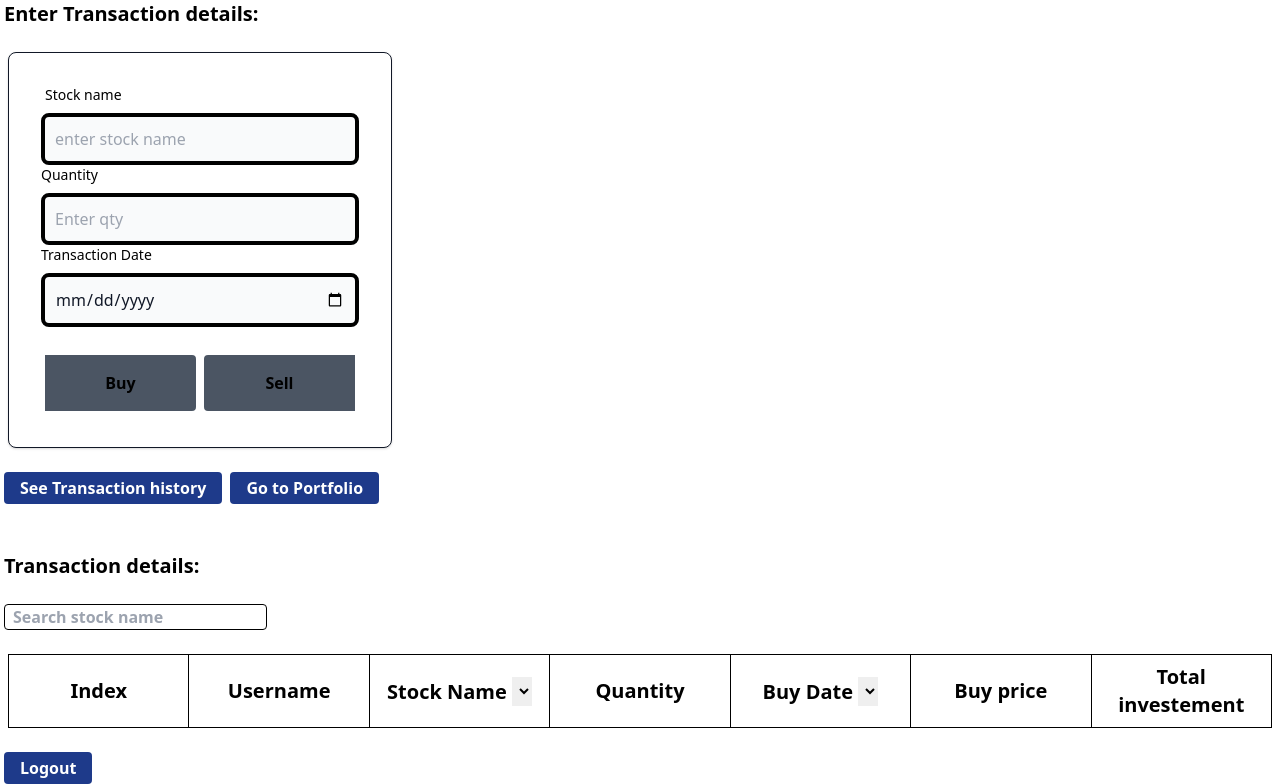
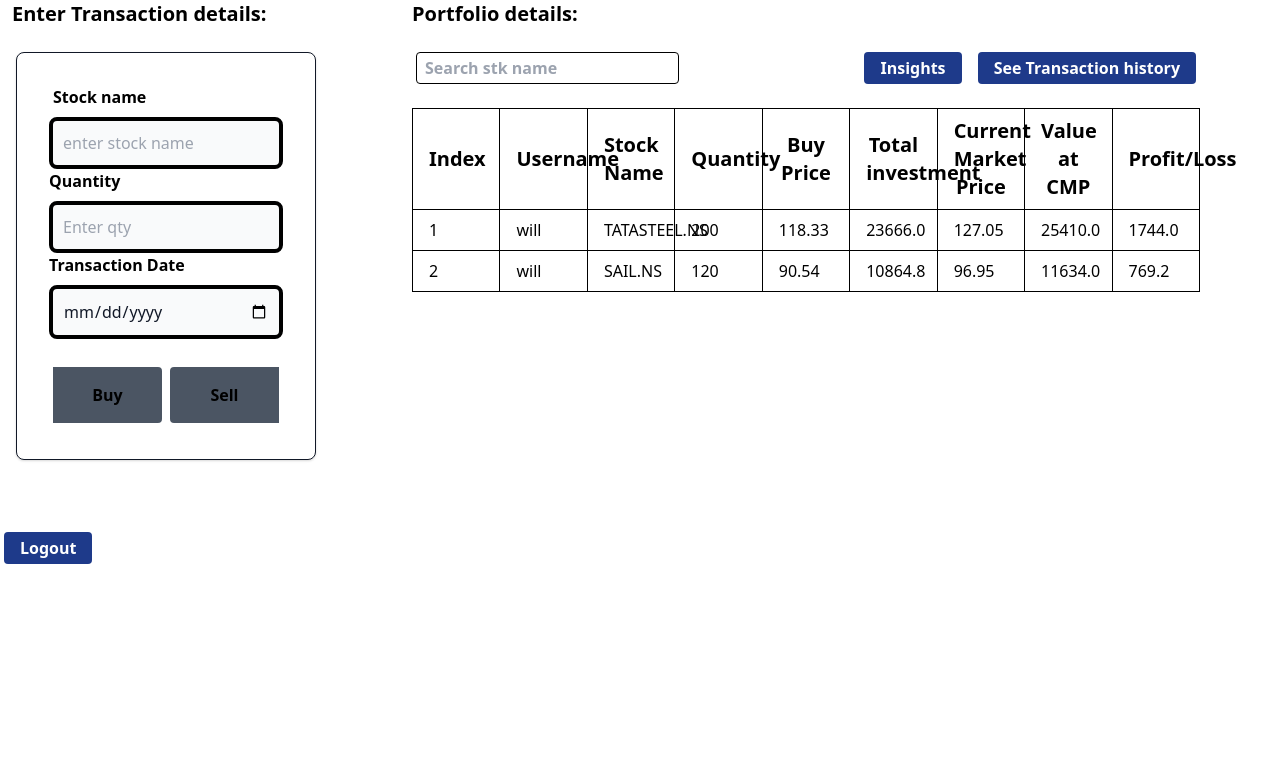
Before and after one commit to lavanya-v16/StockStrategi, a Flask app: a page that uses templates/app_pages/transaction_input.html in a window 1280 px wide. Shown: the part 104-888 px from the top of the page. After the commit the page ends 668 px from the top, so only its background shows below. Run offline with Flask 3, Linux system fonts and the light colour scheme; lists and menus that the app fills with data are empty.

Commit message:
added transaction card and modified structures

```diff
--- a/app.py
+++ b/app.py
@@ -3,12 +3,14 @@ from routes.login import login_route
 from routes.create import create_route
 from routes.transaction_input import transaction_route
 from routes.portfolio import portfolio_route
+from routes.transaction_history import transactionhistory_route
 
 app=Flask(__name__)
 app.register_blueprint(login_route)
 app.register_blueprint(create_route)
 app.register_blueprint(transaction_route)
 app.register_blueprint(portfolio_route)
+app.register_blueprint(transactionhistory_route)
 
 
 app.config['SECRET_KEY']='random key'
--- a/routes/transaction_input.py
+++ b/routes/transaction_input.py
@@ -1,152 +1,168 @@
-from flask import Flask, render_template, redirect, url_for, Blueprint, request,flash
+from flask import Flask, render_template, redirect, url_for, Blueprint, request, flash
 from werkzeug.security import generate_password_hash
 import sqlite3
 import yfinance as yf
 from datetime import datetime
 
+transaction_route = Blueprint("transaction_route", __name__)
 
-transaction_route=Blueprint("transaction_route", __name__)
+con = sqlite3.connect('database.db', check_same_thread=False)
+cur = con.cursor()
 
-con=sqlite3.connect('database.db',check_same_thread=False)
-cur=con.cursor()
+k = []
 
-k=[]
-@transaction_route.route("/transaction/<username>",methods=["POST", "GET"])
+
+@transaction_route.route("/transaction/<username>", methods=["POST", "GET"])
 def transaction_input(username):
-    flag=0
-    Action=''
-    if request.method=="POST":
+    flag = 0
+    Action = ''
+    if request.method == "POST":
         try:
-            transaction_history=request.form.get("thistory")
-            buy=request.form.get("buy")
-            sell=request.form.get("sell")
-            portfolio=request.form.get("portfolio")
-            logout=request.form.get("logout")
+            transaction_history = request.form.get("thistory")
+            buy = request.form.get("buy")
+            sell = request.form.get("sell")
+            logout = request.form.get("logout")
             if buy:
                 print("BUYYYYYYYYYYYYYYYYYY")
-                Action='Buy'
-                sname=request.form["stock-name"]
-                sqty=request.form["stock-quantity"]
-                sdate=request.form["start-date"]
-                l=[]
+                Action = 'Buy'
+                sname = request.form["stock-name"]
+                sqty = request.form["stock-quantity"]
+                sdate = request.form["start-date"]
+                l = []
                 l.append(sname)
                 l.append(sqty)
                 l.append(sdate)
                 print(l)
-                flag=-1
-                buyprice=cp_calc(sdate,sqty,sname,flag)   #buy price
-                print(buyprice,"buyprice of ",sqty)
-                flag=0
-                costprice=cp_calc(sdate,sqty,sname,flag)   #cost price
+                flag = -1
+                buyprice = cp_calc(sdate, sqty, sname, flag)  # buy price
+                print(buyprice, "buyprice of ", sqty)
+                flag = 0
+                costprice = cp_calc(sdate, sqty, sname, flag)  # cost price
                 print(costprice)
-                flag=1
-                todayvalue=cp_calc(sdate,sqty,sname,flag)  #shares current price
-                flag=2
-                currenttotal=cp_calc(sdate,sqty,sname,flag)    #total amount now wrt current price
-                pl=round(currenttotal-costprice,2)        #profit or loss
+                flag = 1
+                todayvalue = cp_calc(sdate, sqty, sname, flag)  # shares current price
+                flag = 2
+                currenttotal = cp_calc(sdate, sqty, sname, flag)  # total amount now wrt current price
+                pl = round(currenttotal - costprice, 2)  # profit or loss
                 l.append(costprice)
                 l.append(todayvalue)
                 l.append(currenttotal)
                 l.append(pl)
                 k.append(l)
                 print(k)
-                cur.execute("INSERT INTO Stockuser(username,stockname,qty,buydate,todayvalue,buyprice) VALUES (?,?,?,?,?,?)",(username,sname,sqty,sdate,buyprice,costprice))
+                cur.execute(
+                    "INSERT INTO Stockuser(username,stockname,qty,buydate,todayvalue,buyprice) VALUES (?,?,?,?,?,?)",
+                    (username, sname, sqty, sdate, buyprice, costprice))
                 print("inserted into stock")
-                cur.execute("Select * from Portfoliouser where username=?",(username,))
-                prow=cur.fetchall()
+                cur.execute("Select * from Portfoliouser where username=?", (username,))
+                prow = cur.fetchall()
                 print(prow)
-                if prow==[]:
+                if prow == []:
                     print("hi this is prow creation")
-                    cur.execute("INSERT INTO Portfoliouser(username,stockname,qty,todayvalue,buyprice,CMP,VALUE_CMP,PROFIT_LOSS) VALUES (?,?,?,?,?,?,?,?)",(username,sname,sqty,buyprice,costprice,todayvalue,currenttotal,pl))
+                    cur.execute(
+                        "INSERT INTO Portfoliouser(username,stockname,qty,todayvalue,buyprice,CMP,VALUE_CMP,PROFIT_LOSS) VALUES (?,?,?,?,?,?,?,?)",
+                        (username, sname, sqty, buyprice, costprice, todayvalue, currenttotal, pl))
                     con.commit()
                 else:
-                    entrycount=0
+                    entrycount = 0
                     # i[0]=username prow[i][1]=stockname i[2]=qty i[3]=todayvalue i[4]=buyprice i[5]=cmp i[6]=vcmp i[7]=pl
                     for i in range(len(prow)):
-                        print("sname",prow[i][1])
-                        if prow[i][1]==sname:
-                                entrycount=100
-                                print("sname inside",sname)
-                                print(prow[i][2])
-                                print(sqty)
-                                total_quantity=int(sqty)+int(prow[i][2])
-                                print("total_quantity",total_quantity)
-                                print("value fetched",prow[i][3])
-                                buyprice_port=round(((buyprice*int(sqty))+(prow[i][3]*int(prow[i][2])))/total_quantity,2)
-                                print(buyprice_port)
-                                costprice_port=round(buyprice_port*total_quantity,2)
-                                print("costprice_port",costprice_port)
-                                stock_name=yf.Ticker(sname)
-                                end_date = datetime.now().strftime('%Y-%m-%d')
-                                stock_name_history=stock_name.history(start=sdate, end=end_date)
-                                cmprice=round(stock_name_history.Close[-1],2)   # todays value of stock
-                                print("cmp",cmprice)
-                                vcmp=round(cmprice*total_quantity,2) #total value of entire investment
-                                pl=round(vcmp-costprice_port,2)
-                                print(vcmp,costprice_port,pl)
-                                cur.execute("UPDATE Portfoliouser SET username=(?),stockname=(?),qty=(?),todayvalue=(?),buyprice=(?),CMP=(?),VALUE_CMP=(?),PROFIT_LOSS=(?) Where stockname=(?)",(username,sname,total_quantity,buyprice_port,costprice_port,cmprice,vcmp,pl,sname))
-                                print("updated")
-                                con.commit()
-                                print("added")
-                                break
-                    if entrycount==0:
-                        cur.execute("INSERT INTO Portfoliouser(username,stockname,qty,todayvalue,buyprice,CMP,VALUE_CMP,PROFIT_LOSS) VALUES (?,?,?,?,?,?,?,?)",(username,sname,sqty,buyprice,costprice,todayvalue,currenttotal,pl))
+                        print("sname", prow[i][1])
+                        if prow[i][1] == sname:
+                            entrycount = 100
+                            print("sname inside", sname)
+                            print(prow[i][2])
+                            print(sqty)
+                            total_quantity = int(sqty) + int(prow[i][2])
+                            print("total_quantity", total_quantity)
+                            print("value fetched", prow[i][3])
+                            buyprice_port = round(
+                                ((buyprice * int(sqty)) + (prow[i][3] * int(prow[i][2]))) / total_quantity, 2)
+                            print(buyprice_port)
+                            costprice_port = round(buyprice_port * total_quantity, 2)
+                            print("costprice_port", costprice_port)
+                            stock_name = yf.Ticker(sname)
+                            end_date = datetime.now().strftime('%Y-%m-%d')
+                            stock_name_history = stock_name.history(start=sdate, end=end_date)
+                            cmprice = round(stock_name_history.Close[-1], 2)  # todays value of stock
+                            print("cmp", cmprice)
+                            vcmp = round(cmprice * total_quantity, 2)  # total value of entire investment
+                            pl = round(vcmp - costprice_port, 2)
+                            print(vcmp, costprice_port, pl)
+                            cur.execute(
+                                "UPDATE Portfoliouser SET username=(?),stockname=(?),qty=(?),todayvalue=(?),buyprice=(?),CMP=(?),VALUE_CMP=(?),PROFIT_LOSS=(?) Where stockname=(?)",
+                                (username, sname, total_quantity, buyprice_port, costprice_port, cmprice, vcmp, pl,
+                                 sname))
+                            print("updated")
+                            con.commit()
+                            break
+                    if entrycount == 0:
+                        cur.execute(
+                            "INSERT INTO Portfoliouser(username,stockname,qty,todayvalue,buyprice,CMP,VALUE_CMP,PROFIT_LOSS) VALUES (?,?,?,?,?,?,?,?)",
+                            (username, sname, sqty, buyprice, costprice, todayvalue, currenttotal, pl))
                         print("didnt exist so added")
                 con.commit()
-                msg="Record added successfully"
+                msg = "Record added successfully"
                 print(msg)
+                con.row_factory = sqlite3.Row
+                cur.execute("SELECT rowid, * from Portfoliouser where username=?", (username,))
+                rows = cur.fetchall()
+                return render_template("app_pages/transaction_input.html",rows=rows)
             if sell:
-                Action="Sell"
-                print("sell",Action)
-                return redirect(url_for("transaction_route.transaction_input",username=username))
-            if portfolio:
-                print("portfolio")
-                return redirect(url_for("portfolio_route.portfolio",username=username))
+                Action = "Sell"
+                print("sell", Action)
+                return redirect(url_for("transaction_route.transaction_input", username=username))
+
             if transaction_history:
-                return displaydb(username)
+                return redirect(url_for("transactionhistory_route.transaction_history",username=username))
+                # return displaydb(username)
             if logout:
                 return redirect(url_for("home"))
             else:
                 Flask.abort(404)
-            return redirect(url_for("transaction_route.transaction_input",username=username))
+            return redirect(url_for("transaction_route.transaction_input", username=username))
         except:
             con.rollback()
-            msg="error in insert"
+            msg = "error in insert"
         finally:
             if buy:
-                con.row_factory=sqlite3.Row
-                cur.execute("SELECT rowid, * from Stockuser where username=?",(username,))
-                rows=cur.fetchall()
-                return render_template("app_pages/transaction_input.html",list_of_stock=k,rows=rows)
+                con.row_factory = sqlite3.Row
+                cur.execute("SELECT rowid, * from Portfoliouser where username=?", (username,))
+                rows = cur.fetchall()
+                return render_template("app_pages/transaction_input.html", list_of_stock=k, rows=rows)
     else:
-        return render_template("app_pages/transaction_input.html")
+        con.row_factory = sqlite3.Row
+        cur.execute("SELECT rowid, * from Portfoliouser where username=?", (username,))
+        rows = cur.fetchall()
+        return render_template("app_pages/transaction_input.html",rows=rows)
 
-def cp_calc(date,qty,name,flag):
+
+def cp_calc(date, qty, name, flag):
     print("hi frm cp")
-    stock_name=yf.Ticker(name)
+    stock_name = yf.Ticker(name)
     end_date = datetime.now().strftime('%Y-%m-%d')
-    stock_name_history=stock_name.history(start=date ,end=end_date)
-    if flag==-1:
-        returnvalue=round(stock_name_history.Close[0],2)
+    stock_name_history = stock_name.history(start=date, end=end_date)
+    if flag == -1:
+        returnvalue = round(stock_name_history.Close[0], 2)
         return returnvalue
-    if flag==0:
-        returnvalue=round(float(qty)*stock_name_history.Close[0],2)
+    if flag == 0:
+        returnvalue = round(float(qty) * stock_name_history.Close[0], 2)
         return returnvalue
-    if flag==1:
-        returnvalue=round(stock_name_history.Close[-1],2)
+    if flag == 1:
+        returnvalue = round(stock_name_history.Close[-1], 2)
         return returnvalue
     else:
-        returnvalue=round(float(qty)*stock_name_history.Close[-1],2)
+        returnvalue = round(float(qty) * stock_name_history.Close[-1], 2)
         return returnvalue
 
+
 def displaydb(username):
-        print("helooooo")
-        con.row_factory=sqlite3.Row
-        cur.execute("SELECT rowid, * from Stockuser where username=?",(username,))
-        rows=cur.fetchall()
-        print(rows)
-        return render_template("app_pages/transaction_input.html",list_of_stock=k,rows=rows)
+    print("helooooo")
+    con.row_factory = sqlite3.Row
+    cur.execute("SELECT rowid, * from Stockuser where username=?", (username,))
+    rows = cur.fetchall()
+    print(rows)
+    return render_template("app_pages/transaction_input.html", list_of_stock=k, rows=rows)
 
-
-#transaction input to home
-#transaction input to portfolio
+# transaction input to home
+# transaction input to portfolio
--- a/templates/app_pages/transaction_input.html
+++ b/templates/app_pages/transaction_input.html
@@ -1,81 +1,89 @@
 {% extends 'app_pages/base.html' %}
 
 {% block content %}
-
-    <h2 class="text-xl font-semibold mx-1">Enter Transaction details: </h2>
+    <div class="flex font-sans">
+        <div class="w-1/4 mx-2">
+            <h2 class="w-full text-xl font-bold mx-1">Enter Transaction details: </h2>
             <br>
-    <div class="w-full mx-2 max-w-sm bg-white border border-gray-900 rounded-lg shadow sm:p-6 md:p-8 dark:bg-gray-800 dark:border-gray-700 ">
+            <div class=" mx-2 max-w-3xl bg-white border border-gray-900 rounded-lg shadow sm:p-6 md:p-8 dark:bg-gray-800 dark:border-gray-700 ">
                 <form action="#" method="post" id="myForm">
                     <div>
-                <label for="stockname" class="mx-1 block mb-2 text-sm font-medium text-black dark:text-white">Stock name</label>
+                        <label for="stockname" class="mx-1 block mb-2 text-l font-bold text-black dark:text-white">Stock name</label>
                         <input type="text" name="stock-name" placeholder="enter stock name" class=" bg-gray-50 border-4 border-black text-gray-900 text-base rounded-lg focus:ring-blue-500 focus:border-blue-500 block w-full p-2.5 dark:bg-gray-600 dark:border-gray-500 dark:placeholder-gray-400 dark:text-white" required>
                     </div>
                     <div>
-                <label for="qty" class="block mb-2 text-sm font-medium text-black dark:text-white">Quantity</label>
+                        <label for="qty" class="block mb-2 text-l font-bold text-black dark:text-white">Quantity</label>
                         <input type="number" name= "stock-quantity" placeholder="Enter qty"  min=1 class="bg-gray-50 border-4 border-black text-gray-900 text-base rounded-lg focus:ring-blue-500 focus:border-blue-500 block w-full p-2.5 dark:bg-gray-600 dark:border-gray-500 dark:placeholder-gray-400 dark:text-white" required>
                     </div>
                     <div>
-                <label for="date" class="block mb-2 text-sm font-medium text-black dark:text-white">Transaction Date</label>
+                        <label for="date" class="block mb-2 text-l font-bold text-black dark:text-white">Transaction Date</label>
                         <input type="date" name="start-date" class="bg-gray-50 border-4 border-black text-gray-900 text-base rounded-lg focus:ring-blue-500 focus:border-blue-500 block w-full p-2.5 dark:bg-gray-600 dark:border-gray-500 dark:placeholder-gray-400 dark:text-white" required>
                     </div>
                     <br>
-            <div class="space-x-0 flex relative">
-                    <input type="submit" name="buy" value="Buy" class="float-left w-full bg-gray-600 text-black font-semibold px-4 py-4 rounded-r-lg cursor-pointer border-4 border-white">
-                    <input type="submit" name="sell" value="Sell" class="float-left  w-full bg-gray-600 text-black font-semibold px-4 py-4 rounded-l-lg  cursor-pointer border-4 border-white">
+                    <!-- <div class="w-full bg-gray-600"> -->
+                        <div class=" content-end self-end flex">
+                                <input type="submit" name="buy" value="Buy" class=" w-1/2 bg-gray-600 text-black font-semibold px-4 py-4 rounded-r-lg cursor-pointer border-4 border-white">
+                                <input type="submit" name="sell" value="Sell" class=" w-1/2 bg-gray-600 text-black font-semibold px-4 py-4 rounded-l-lg  cursor-pointer border-4 border-white">
                         </div>
+                    <!-- </div> -->
+                </form>
+            </div>
+        </div>
+        <div class="w-3/4">
+            <h2 class="text-xl font-bold mx-20">Portfolio details:</h2>
+            <br>
+            <div class="flex mx-20">
+                <form method="post" class="flex">
+                    <input type="text" name="search" id="search" placeholder="Search stk name" class="mx-1 px-2 border border-black rounded font-bold"/>
+                </form>
+                <div class="ml-auto flex">
+                    <form method="post">
+                        <input type="submit" name="insights" value="Insights" class=" bg-blue-900 text-white font-semibold px-4 py-1 rounded cursor-pointer ml-auto mx-2">
+                        <input type="submit" name="thistory" value="See Transaction history" class=" mx-1 bg-blue-900 text-white font-semibold px-4 py-1 rounded cursor-pointer">
                     </form>
                 </div>
                     <br>
-
-
-        <form method="post" action="#">
-                <input type="submit" name="thistory" value="See Transaction history" class=" mx-1 bg-blue-900 text-white font-semibold px-4 py-1 rounded cursor-pointer">
-                <input type="submit" name="portfolio" value="Go to Portfolio" class=" bg-blue-900 text-white font-semibold px-4 py-1 rounded cursor-pointer">
-        </form>
+            </div>
             <br>
-
-
-    <br>
-    <h2 class="text-xl font-semibold mx-1">Transaction details: </h2>
-    <br>
-    <input type="text" name="search" id="search" placeholder="Search stock name" class="mx-1 px-2 border border-black rounded font-bold"/>
-    <br>
-    <br>
-    <div class="mx-2">
-        <table id="stable" style="width: 100%;" class="table-fixed border-collapse border border-black " >
-            <tr class="hover:bg-gray-200 text-xl">
+            <div class="mx-20 ">
+                <table id="stable" class="w-full table-fixed border-collapse">
+                    <tr class="text-xl">
                         <th class="border border-black px-4 py-2">Index</th>
-                <th class="border border-black px-4 py-2"> Username</th>
-                <th class="border border-black px-4 py-2"> Stock Name
-                    <select class="table-filter">
-                        <option value="all"></option>
-                    </select>
-                </th>
+                        <th class="border border-black px-4 py-2">Username</th>
+                        <th class="border border-black px-4 py-2">Stock Name</th>
                         <th class="border border-black px-4 py-2">Quantity</th>
-                <th class="border border-black px-4 py-2">Buy Date
-                    <select class="table-filter">
-                        <option value="all"></option>
-                    </select>
-                </th>
-                <th class="border border-black px-4 py-2">Buy price</th>
-                <th class="border border-black px-4 py-2">Total investement</th>
+                        <th class="border border-black px-4 py-2">Buy Price</th>
+                        <th class="border border-black px-4 py-2">Total investment</th>
+                        <th class="border border-black px-4 py-2">Current Market Price</th>
+                        <th class="border border-black px-4 py-2">Value at CMP</th>
+                        <th class="border border-black px-4 py-2">Profit/Loss</th>
                     </tr>
 
                     <tbody>
                         {% for row in rows %}
                         <tr class="hover:bg-blue-800 hover:text-white font-medium">
-                    <th class="border border-black px-4 py-2">{{loop.index}}</th>
-                    <th class="border border-black px-4 py-2">{{row[1]}}</th>
-                    <th class="border border-black px-4 py-2">{{row[2]}}</th>
-                    <th class="border border-black px-4 py-2">{{row[3]}}</th>
-                    <th class="border border-black px-4 py-2">{{row[4]}}</th>
-                    <th class="border border-black px-4 py-2">{{row[5]}}</th>
-                    <th class="border border-black px-4 py-2">{{row[6]}}</th>
+                            <td class="border border-black px-4 py-2">{{ loop.index }}</td>
+                            <td class="border border-black px-4 py-2">{{ row[1] }}</td>
+                            <td class="border border-black px-4 py-2">{{ row[2] }}</td>
+                            <td class="border border-black px-4 py-2">{{ row[3] }}</td>
+                            <td class="border border-black px-4 py-2">{{ row[4] }}</td>
+                            <td class="border border-black px-4 py-2">{{ row[5] }}</td>
+                            <td class="border border-black px-4 py-2">{{ row[6] }}</td>
+                            <td class="border border-black px-4 py-2">{{ row[7] }}</td>
+                            <td class="border border-black px-4 py-2">{{ row[8] }}</td>
                         </tr>
                         {% endfor %}
                     </tbody>
                 </table>
+
             </div>
+        </div>
+    </div>
+    <br>
+
+
+                <br>
+
     <br>
     <form method="post" id="logoutform">
         <input type="submit" name="logout" value="Logout" class="mx-1 bg-blue-900 text-white font-semibold px-4 py-1 rounded cursor-pointer">
@@ -85,7 +93,6 @@
         const rows1= document.querySelectorAll("#stable tbody tr")
 
     searchInput.addEventListener('keyup', function(event){
-        // console.log(event);
         const q=event.target.value.toLowerCase();
         rows1.forEach((row2)=>{
             console.log(row2.querySelector('th:nth-child(3)'))
```
Also changed, not shown: routes/portfolio.py (+34 -35 lines), routes/transaction_history.py (added, +21 -0 lines), templates/app_pages/transaction_history.html (added, +79 -0 lines), routes/login.py (line endings or trailing spaces). Lines whose indentation alone changed are shown as unchanged.
